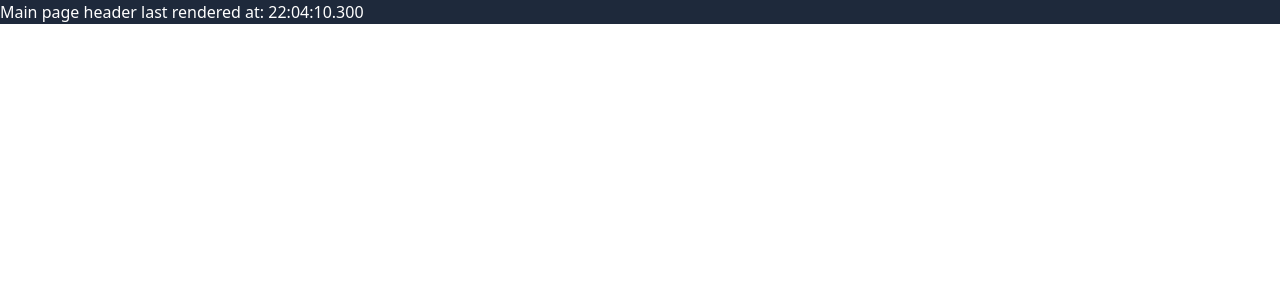
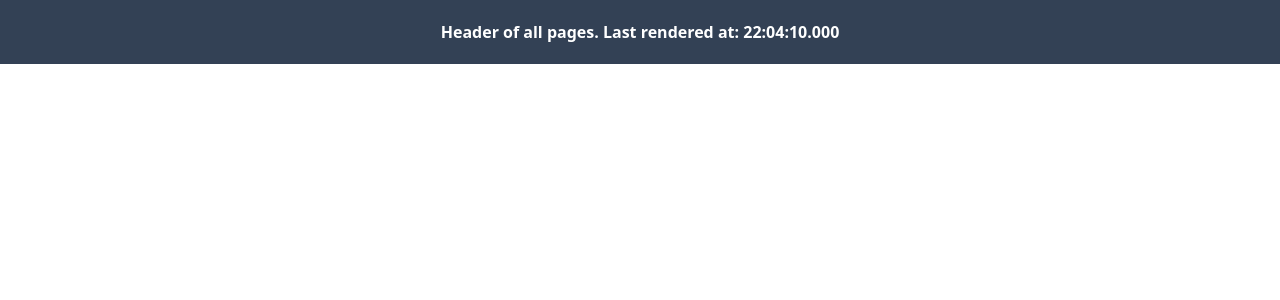
Before and after one commit to DominikKoniarz/site-builder-test, a Next.js app: page / in a window 1280 px wide. Shown: the top 300 px of the page. Built offline with nearby package versions, Linux system fonts and the light colour scheme; no server answers; the database is empty.

Commit message:
Add whole app header

```diff
--- a/next.config.ts
+++ b/next.config.ts
@@ -4,7 +4,6 @@ const nextConfig: NextConfig = {
     /* config options here */
     experimental: {
         dynamicIO: true,
-        ppr: true,
     },
 };
 
--- a/src/app/layout.tsx
+++ b/src/app/layout.tsx
@@ -1,6 +1,7 @@
 import type { Metadata } from "next";
 import localFont from "next/font/local";
 import "./globals.css";
+import Header from "@/components/header";
 
 const geistSans = localFont({
     src: "./fonts/GeistVF.woff",
@@ -28,6 +29,7 @@ export default function RootLayout({
             <body
                 className={`${geistSans.variable} ${geistMono.variable} antialiased`}
             >
+                <Header />
                 {children}
             </body>
         </html>
--- a/src/app/page.tsx
+++ b/src/app/page.tsx
@@ -1,13 +1,11 @@
 import { Suspense } from "react";
 import MainPageContent from "./main-page-content";
-import MainPageHeader from "./main-page-header";
 
 // export const dynamic = "force-dynamic";
 
-export default async function Home() {
+export default function Home() {
     return (
         <main className="h-fit w-full bg-slate-800 text-white">
-            <MainPageHeader />
             <Suspense fallback={<div>Loading...</div>}>
                 <MainPageContent />
             </Suspense>
--- a/src/app/main-page-header.tsx
+++ b/src/components/header.tsx
@@ -2,18 +2,19 @@
 
 import { unstable_cacheLife } from "next/cache";
 
-export default async function MainPageHeader() {
+export default async function Header() {
     unstable_cacheLife({
         stale: 5,
         revalidate: 5,
+        // expire: 10, // this throws
     });
 
     const date = new Date();
     const lastRenderedAt: string = date.toISOString().slice(11, 23);
 
     return (
-        <div className="">
-            Main page header last rendered at: {lastRenderedAt}
-        </div>
+        <header className="w-full bg-slate-700 p-5 text-center font-bold text-white">
+            Header of all pages. Last rendered at: {lastRenderedAt}
+        </header>
     );
 }
```
